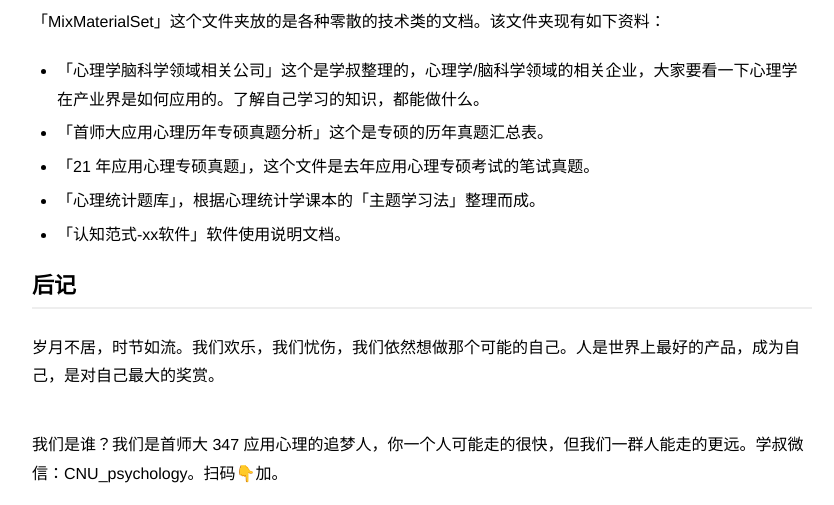
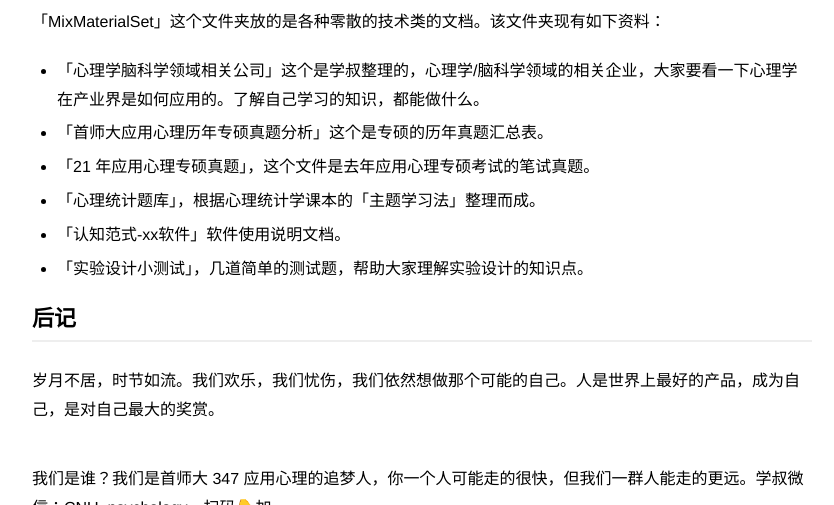
Before and after one commit to zapp926/cnu.github.io, a Jekyll site: the page built from _posts/2021-05-04-22-TheCampSchedule.md, in a window 1280 px wide and 900 px high, scrolled down 2103 px, cut to the strip 0-505 px from the top of the window. Shown: the whole strip, without its empty margins (218-1052 px from the left). Built offline with Jekyll 4.4.1, drawn with Linux system fonts in a browser that asks for light colours.

Commit message:
Update 2021-05-04-22-TheCampSchedule.md

```diff
--- a/_posts/2021-05-04-22-TheCampSchedule.md
+++ b/_posts/2021-05-04-22-TheCampSchedule.md
@@ -50,6 +50,7 @@ description: 人是世界上最好的产品，成为自己，是最大的奖赏
 - 「21 年应用心理专硕真题」，这个文件是去年应用心理专硕考试的笔试真题。
 - 「心理统计题库」，根据心理统计学课本的「主题学习法」整理而成。
 - 「认知范式-xx软件」软件使用说明文档。
+- 「实验设计小测试」，几道简单的测试题，帮助大家理解实验设计的知识点。
 
 ## 后记
 
```
